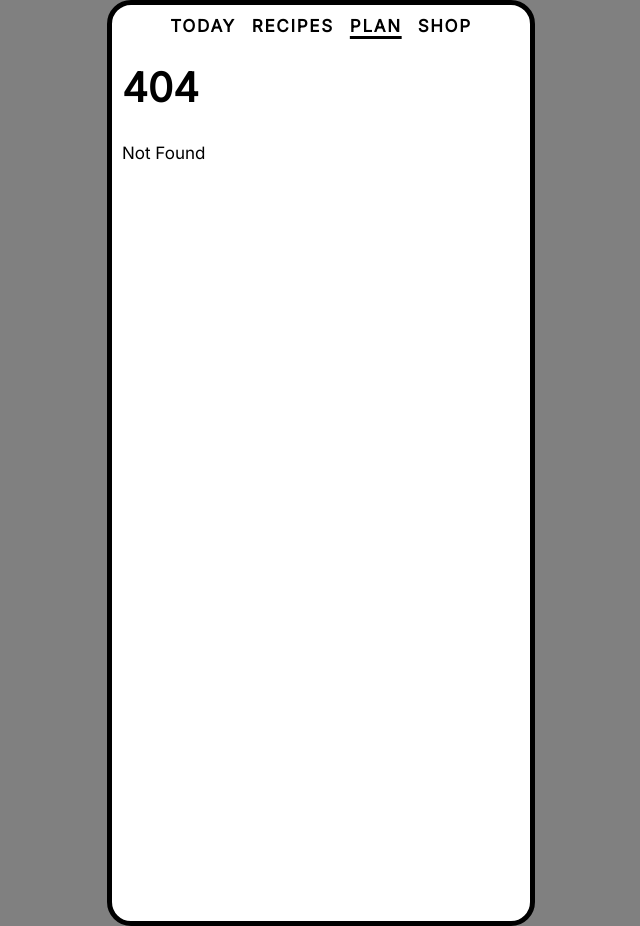
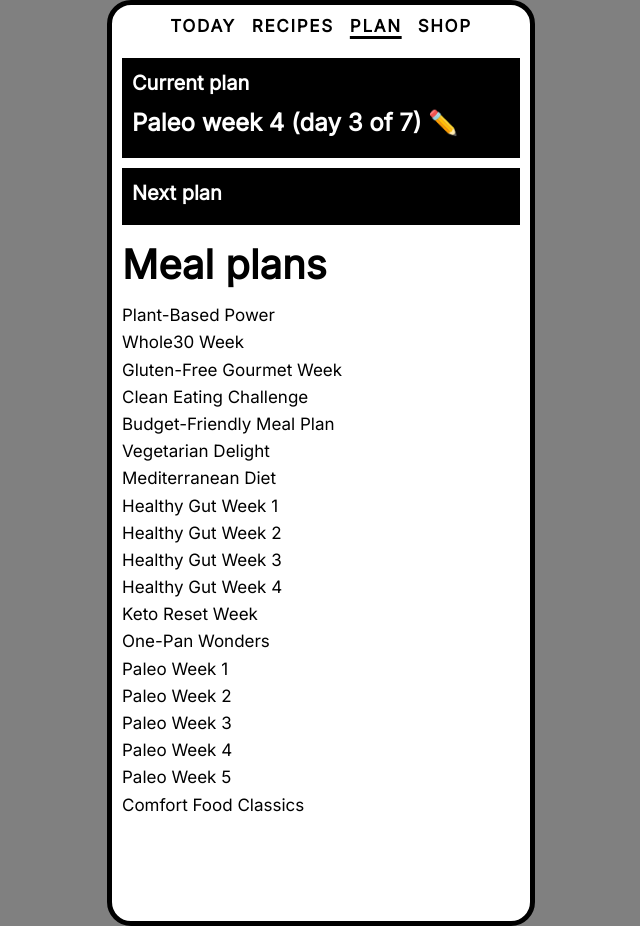
Before and after one commit to ebonstar/proto-grubs, a SvelteKit app: page /plan in a window 1280 px wide. Before the commit this address had no page. Shown: the whole page, without its empty margins (319-959 px from the left). Built offline with nearby package versions, Linux system fonts and the light colour scheme.

Commit message:
add plan page

```diff
--- /dev/null
+++ b/src/routes/plan/+page.js
@@ -0,0 +1,4 @@
+import { dev } from "$app/environment";
+
+export const csr = dev;
+export const prerender = true;
--- /dev/null
+++ b/src/routes/plan/+page.svelte
@@ -0,0 +1,39 @@
+<script>
+	import { MEAL_PLANS } from './plans.js';
+</script>
+
+<svelte:head>
+	<title>Plan</title>
+</svelte:head>
+
+<div class="card">
+	<h5>Current plan</h5>
+	<x-cell><h4 class="plan">Paleo week 4 (day 3 of 7) ✏️</h4></x-cell>
+</div>
+<div class="card">
+	<h5>Next plan</h5>
+</div>
+<h1>Meal plans</h1>
+<ul class="plans-list">
+	{#each MEAL_PLANS as plan}
+		<li>{plan.name}</li>
+	{/each}
+</ul>
+
+<style>
+	.card {
+		padding: 1rem;
+		margin-bottom: 1rem;
+		background: black;
+		color: white;
+	}
+	.card h4,
+	h5 {
+		color: white;
+	}
+
+	.plans-list li {
+		list-style-type: none;
+		margin: 0;
+	}
+</style>
--- /dev/null
+++ b/src/routes/plan/plans.js
@@ -0,0 +1,21 @@
+export const MEAL_PLANS = [
+  { name: "Plant-Based Power" },
+  { name: "Whole30 Week" },
+  { name: "Gluten-Free Gourmet Week" },
+  { name: "Clean Eating Challenge" },
+  { name: "Budget-Friendly Meal Plan" },
+  { name: "Vegetarian Delight" },
+  { name: "Mediterranean Diet" },
+  { name: "Healthy Gut Week 1" },
+  { name: "Healthy Gut Week 2" },
+  { name: "Healthy Gut Week 3" },
+  { name: "Healthy Gut Week 4" },
+  { name: "Keto Reset Week" },
+  { name: "One-Pan Wonders" },
+  { name: "Paleo Week 1" },
+  { name: "Paleo Week 2" },
+  { name: "Paleo Week 3" },
+  { name: "Paleo Week 4" },
+  { name: "Paleo Week 5" },
+  { name: "Comfort Food Classics" },
+];
```
